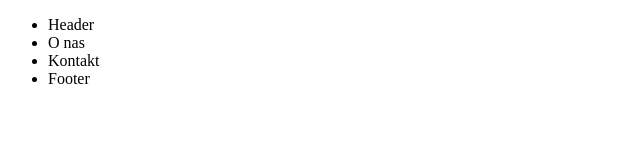
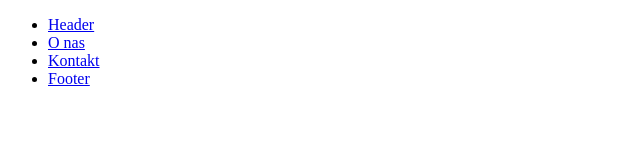
Before and after one commit to Harrysad/HTML-zadanie1, a plain HTML site: page index.html in a window 1280 px wide. Shown: the whole page, without its empty margins (0-640 px from the left). Drawn offline with Linux system fonts and the light colour scheme.

Commit message:
dodanie atrybutu href do listy

```diff
--- a/index.html
+++ b/index.html
@@ -8,10 +8,10 @@
 <body>
     <nav>
         <ul>
-            <li>Header</li>
-            <li>O nas</li>
-            <li>Kontakt</li>
-            <li>Footer</li>
+            <li><a href="#header">Header</a></li>
+            <li><a href="#About">O nas</a></li>
+            <li><a href="#contact">Kontakt</a></li>
+            <li><a href="#footer">Footer</a></li>
         </ul>
     </nav>
     <header id="main"></header>
```
